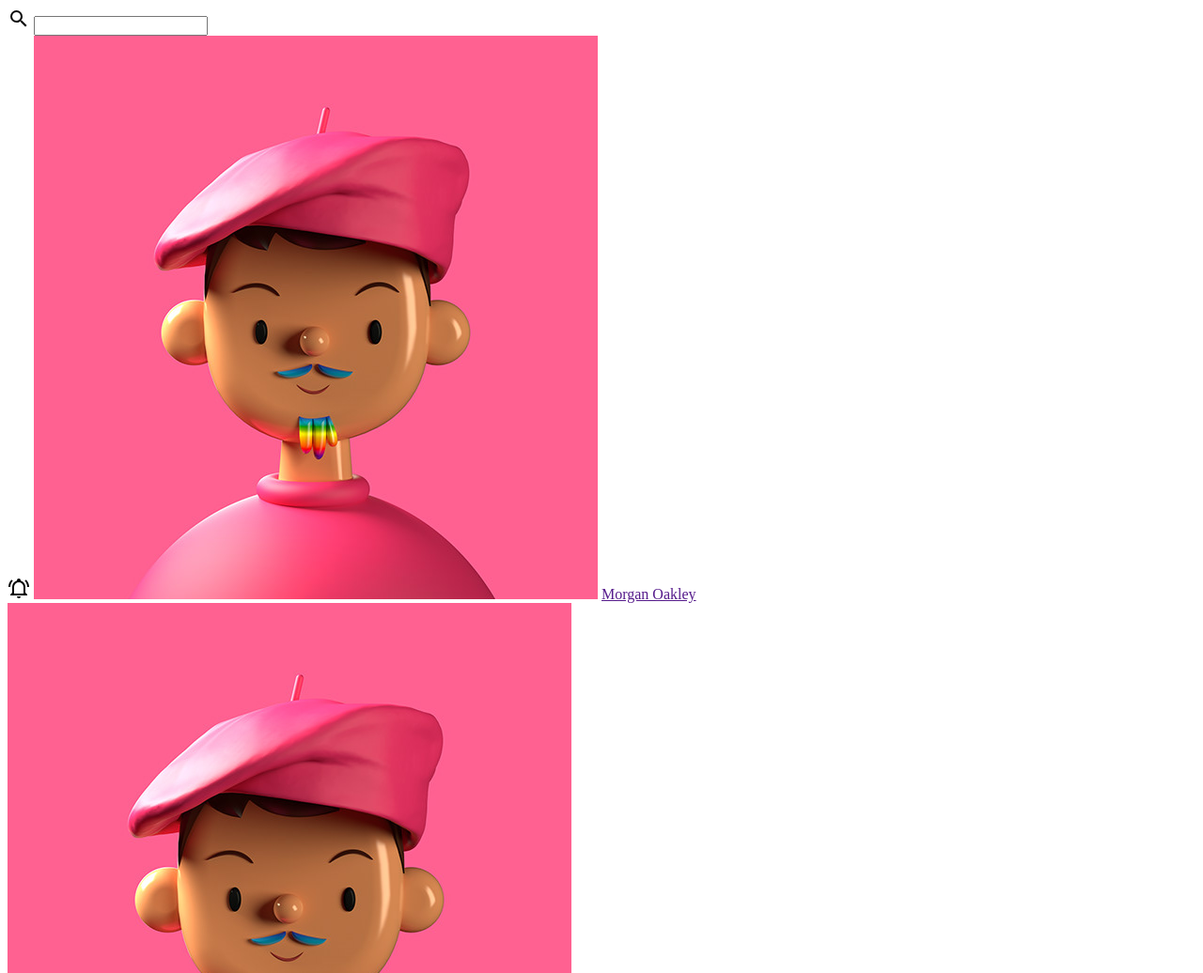
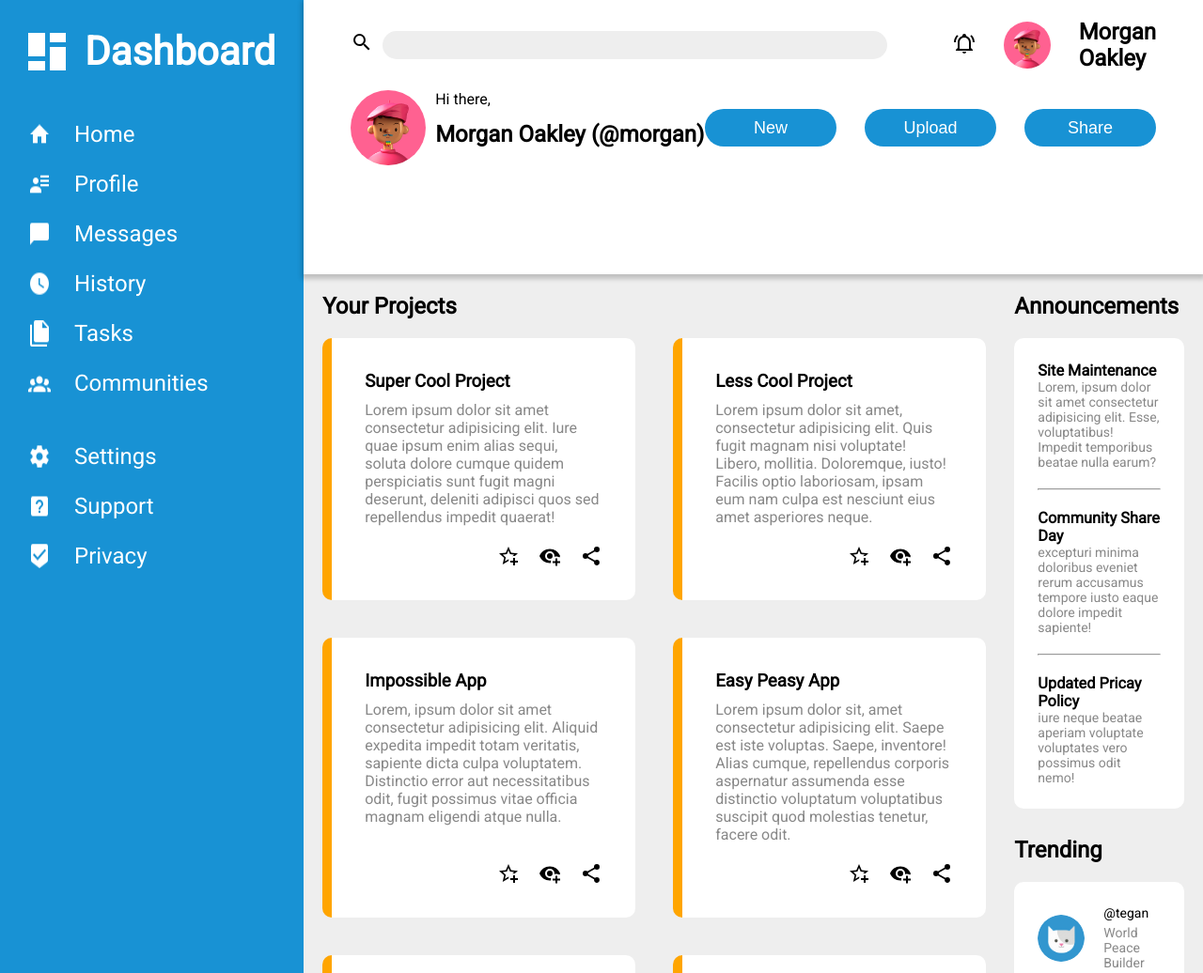
Before and after one commit to A7mad-2000as/dashboard, a plain HTML site: page index.html in a window 1280 px wide. Shown: the top 1036 px of the page at 94% size. Drawn offline with Linux system fonts and the light colour scheme.

Commit message:
Style the webpage

```diff
--- a/index.html
+++ b/index.html
@@ -1,31 +1,35 @@
 <!DOCTYPE html>
 <html lang="en">
+
 <head>
     <meta charset="UTF-8">
     <meta http-equiv="X-UA-Compatible" content="IE=edge">
     <meta name="viewport" content="width=device-width, initial-scale=1.0">
     <title>Dashboard</title>
+    <link rel="preconnect" href="https://fonts.googleapis.com">
+    <link rel="preconnect" href="https://fonts.gstatic.com" crossorigin>
+    <link href="https://fonts.googleapis.com/css2?family=Roboto&display=swap" rel="stylesheet">
+    <link rel="stylesheet" href="style.css">
 </head>
+
 <body>
     <header>
         <div class="search-and-control">
             <form action="#" method="get" class="search">
-                <div class="search">
                 <label for="search">
                     <img src="assets/magnify.svg" alt="search">
                 </label>
                 <input type="search" id="search">
-                </div>
             </form>
             <div class="user-control">
-                <a href=""><img src="assets/bell-ring-outline.svg" alt="notifications"></a>
-                <img src="assets/avatar.jpg" alt="avatar">
-                <a href="" class="username">Morgan Oakley</a>
+                <div class="notifications"><img src="assets/bell-ring-outline.svg" alt="notifications"></div>
+                <img src="assets/avatar.jpg" alt="avatar" class="avatar">
+                <div class="username">Morgan Oakley</div>
             </div>
         </div>
         <div class="greeting-and-buttons">
             <div class="greeting">
-                <img src="assets/avatar.jpg" alt="avatar">
+                <img src="assets/avatar.jpg" alt="avatar" class="avatar">
                 <p>Hi there,</p>
                 <p>Morgan Oakley (@morgan)</p>
             </div>
@@ -39,49 +43,72 @@
 
     <nav>
         <div class="main-title">
-            <div class="title-icon"></div>
+            <div class="title-icon">
+                <div class="inner-icon-div"></div>
+                <div class="inner-icon-div"></div>
+                <div class="inner-icon-div"></div>
+                <div class="inner-icon-div"></div>
+            </div>
             <h1>Dashboard</h1>
         </div>
         <ul class="main-nav">
+            <a href="">
                 <li class="nav-item">
                     <img src="assets/home.png" alt="home-icon" class="nav-item-icon">
                     <div class="nav-item-text">Home</div>
                 </li>
+            </a>
+            <a href="">
                 <li class="nav-item">
                     <img src="assets/account-details.png" alt="profile-icon" class="nav-item-icon">
                     <div class="nav-item-text">Profile</div>
                 </li>
+            </a>
+            <a href="">
                 <li class="nav-item">
                     <img src="assets/message.png" alt="messages-icon" class="nav-item-icon">
                     <div class="nav-item-text">Messages</div>
                 </li>
+            </a>
+            <a href="">
                 <li class="nav-item">
                     <img src="assets/clock.png" alt="history-icon" class="nav-item-icon">
                     <div class="nav-item-text">History</div>
                 </li>
+            </a>
+            <a href="">
                 <li class="nav-item">
                     <img src="assets/file-multiple.png" alt="tasks-icon" class="nav-item-icon">
                     <div class="nav-item-text">Tasks</div>
                 </li>
+            </a>
+            <a href="">
                 <li class="nav-item">
                     <img src="assets/account-group.png" alt="communities-icon" class="nav-item-icon">
                     <div class="nav-item-text">Communities</div>
                 </li>
+            </a>
         </ul>
 
         <ul class="secondary-nav">
+            <a href="">
                 <li class="nav-item">
                     <img src="assets/cog.png" alt="settings-icon" class="nav-item-icon">
                     <div class="nav-item-text">Settings</div>
                 </li>
+            </a>
+            <a href="">
                 <li class="nav-item">
                     <img src="assets/help-box.png" alt="support-icon" class="nav-item-icon">
                     <div class="nav-item-text">Support</div>
                 </li>
+            </a>
+            <a href="">
                 <li class="nav-item">
                     <img src="assets/marker-check.png" alt="privcy-icon" class="nav-item-icon">
                     <div class="nav-item-text">Privacy</div>
                 </li>
+            </a>
         </ul>
     </nav>
 
@@ -92,7 +119,9 @@
                 <div class="card">
                     <div class="description">
                         <h3>Super Cool Project</h3>
-                        <p>Lorem ipsum dolor sit amet consectetur adipisicing elit. Iure quae ipsum enim alias sequi, soluta dolore cumque quidem perspiciatis sunt fugit magni deserunt, deleniti adipisci quos sed repellendus impedit quaerat!</p>
+                        <p>Lorem ipsum dolor sit amet consectetur adipisicing elit. Iure quae ipsum enim alias sequi,
+                            soluta dolore cumque quidem perspiciatis sunt fugit magni deserunt, deleniti adipisci quos
+                            sed repellendus impedit quaerat!</p>
                     </div>
                     <div class="card-buttons">
                         <img src="assets/star-plus-outline.svg" alt="like" class="card-button">
@@ -103,7 +132,9 @@
                 <div class="card">
                     <div class="description">
                         <h3>Less Cool Project</h3>
-                        <p>Lorem ipsum dolor sit amet, consectetur adipisicing elit. Quis fugit magnam nisi voluptate! Libero, mollitia. Doloremque, iusto! Facilis optio laboriosam, ipsam eum nam culpa est nesciunt eius amet asperiores neque.</p>
+                        <p>Lorem ipsum dolor sit amet, consectetur adipisicing elit. Quis fugit magnam nisi voluptate!
+                            Libero, mollitia. Doloremque, iusto! Facilis optio laboriosam, ipsam eum nam culpa est
+                            nesciunt eius amet asperiores neque.</p>
                     </div>
                     <div class="card-buttons">
                         <img src="assets/star-plus-outline.svg" alt="like" class="card-button">
@@ -114,7 +145,9 @@
                 <div class="card">
                     <div class="description">
                         <h3>Impossible App</h3>
-                        <p>Lorem, ipsum dolor sit amet consectetur adipisicing elit. Aliquid expedita impedit totam veritatis, sapiente dicta culpa voluptatem. Distinctio error aut necessitatibus odit, fugit possimus vitae officia magnam eligendi atque nulla.</p>
+                        <p>Lorem, ipsum dolor sit amet consectetur adipisicing elit. Aliquid expedita impedit totam
+                            veritatis, sapiente dicta culpa voluptatem. Distinctio error aut necessitatibus odit, fugit
+                            possimus vitae officia magnam eligendi atque nulla.</p>
                     </div>
                     <div class="card-buttons">
                         <img src="assets/star-plus-outline.svg" alt="like" class="card-button">
@@ -125,7 +158,9 @@
                 <div class="card">
                     <div class="description">
                         <h3>Easy Peasy App</h3>
-                        <p>Lorem ipsum dolor sit, amet consectetur adipisicing elit. Saepe est iste voluptas. Saepe, inventore! Alias cumque, repellendus corporis aspernatur assumenda esse distinctio voluptatum voluptatibus suscipit quod molestias tenetur, facere odit.</p>
+                        <p>Lorem ipsum dolor sit, amet consectetur adipisicing elit. Saepe est iste voluptas. Saepe,
+                            inventore! Alias cumque, repellendus corporis aspernatur assumenda esse distinctio
+                            voluptatum voluptatibus suscipit quod molestias tenetur, facere odit.</p>
                     </div>
                     <div class="card-buttons">
                         <img src="assets/star-plus-outline.svg" alt="like" class="card-button">
@@ -136,7 +171,9 @@
                 <div class="card">
                     <div class="description">
                         <h3>Ad Blocker</h3>
-                        <p>Lorem ipsum dolor sit amet consectetur adipisicing elit. Facere nemo saepe tempora eius quos reprehenderit consequuntur esse sed, neque doloremque tenetur quasi assumenda eveniet quia quas veritatis sequi libero. Dolores.</p>
+                        <p>Lorem ipsum dolor sit amet consectetur adipisicing elit. Facere nemo saepe tempora eius quos
+                            reprehenderit consequuntur esse sed, neque doloremque tenetur quasi assumenda eveniet quia
+                            quas veritatis sequi libero. Dolores.</p>
                     </div>
                     <div class="card-buttons">
                         <img src="assets/star-plus-outline.svg" alt="like" class="card-button">
@@ -147,7 +184,9 @@
                 <div class="card">
                     <div class="description">
                         <h3>Money Maker</h3>
-                        <p>Lorem ipsum, dolor sit amet consectetur adipisicing elit. Ipsam, rerum perspiciatis expedita magnam, dolores quos nam cupiditate nihil dolore quae ea vero qui, facere ad modi ipsa molestias in. Atque?</p>
+                        <p>Lorem ipsum, dolor sit amet consectetur adipisicing elit. Ipsam, rerum perspiciatis expedita
+                            magnam, dolores quos nam cupiditate nihil dolore quae ea vero qui, facere ad modi ipsa
+                            molestias in. Atque?</p>
                     </div>
                     <div class="card-buttons">
                         <img src="assets/star-plus-outline.svg" alt="like" class="card-button">
@@ -160,47 +199,60 @@
 
         <aside class="announcements">
             <h2>Announcements</h2>
-            <ul class="announcment-list">
-                <li class="announcment">
+            <ul class="announcement-list">
+                <li class="announcement">
                     <h3>Site Maintenance</h3>
-                    <p>Lorem, ipsum dolor sit amet consectetur adipisicing elit. Esse, voluptatibus! Impedit temporibus beatae nulla earum? Deserunt nostrum pariatur quia, praesentium non, soluta assumenda error accusamus quidem minima perspiciatis esse molestias.</p>
+                    <p>Lorem, ipsum dolor sit amet consectetur adipisicing elit. Esse, voluptatibus! Impedit temporibus
+                        beatae nulla earum? </p>
                 </li>
-                <li class="announcment">
+                <hr>
+                <li class="announcement">
                     <h3>Community Share Day</h3>
-                    <p>Lorem, ipsum dolor sit amet consectetur adipisicing elit. Esse, voluptatibus! Impedit temporibus beatae nulla earum? Deserunt nostrum pariatur quia, praesentium non, soluta assumenda error accusamus quidem minima perspiciatis esse molestias.</p>
+                    <p>excepturi minima doloribus eveniet rerum accusamus tempore iusto eaque dolore impedit sapiente!
+                    </p>
                 </li>
-                <li class="announcment">
+                <hr>
+                <li class="announcement">
                     <h3>Updated Pricay Policy</h3>
-                    <p>Lorem, ipsum dolor sit amet consectetur adipisicing elit. Esse, voluptatibus! Impedit temporibus beatae nulla earum? Deserunt nostrum pariatur quia, praesentium non, soluta assumenda error accusamus quidem minima perspiciatis esse molestias.</p>
+                    <p>iure neque beatae aperiam voluptate voluptates vero possimus odit nemo!</p>
                 </li>
             </ul>
         </aside>
 
         <aside class="trending">
-            <h3>Trending</h3>
+            <h2>Trending</h2>
             <ul class="trending-list">
                 <li>
-                    <img src="" alt="" class="trending-icon">
+                    <img src="assets/secondary-avatar-1.png" alt="avatar" class="avatar">
+                    <div class="trending-description">
                         <p class="trending-username">@tegan</p>
                         <p class="trending-description">World Peace Builder</p>
+                    </div>
                 </li>
                 <li>
-                    <img src="" alt="" class="trending-icon">
+                    <img src="assets/secondary-avatar-2.png.png" alt="avatar" class="avatar">
+                    <div class="trending-description">
                         <p class="trending-username">@morgan</p>
                         <p class="trending-description">Super Cool Project</p>
+                    </div>
                 </li>
                 <li>
-                    <img src="" alt="" class="trending-icon">
+                    <img src="assets/secondary-avatar-3.jpeg" alt="avatar" class="avatar">
+                    <div class="trending-description">
                         <p class="trending-username">@kendall</p>
                         <p class="trending-description">Life Changing App</p>
+                    </div>
                 </li>
                 <li>
-                    <img src="" alt="" class="trending-icon">
+                    <img src="assets/secondary-avatar-3.png" alt="avatar" class="avatar">
+                    <div class="trending-description">
                         <p class="trending-username">@alex</p>
                         <p class="trending-description">No Traffic Maker</p>
+                    </div>
                 </li>
             </ul>
         </aside>
     </main>
 </body>
+
 </html>
--- /dev/null
+++ b/style.css
@@ -0,0 +1,253 @@
+* {
+    box-sizing: border-box;
+    margin: 0;
+    padding: 0;
+}
+
+:root {
+    --btn-and-nav-color: #1892d4;
+    --info-text-color: #888;
+    font-family: 'Roboto', sans-serif;
+}
+
+body {
+    display: grid;
+    grid-template-columns: 1fr 6fr;
+    grid-template-rows: 1fr 4fr;
+}
+
+ul {
+    list-style: none;
+}
+
+.avatar {
+    width: 50px;
+    height: 50px;
+    border-radius: 50%;
+}
+
+header {
+    padding: 20px 50px;
+    position: relative;
+    box-shadow: 0 3px 5px 2px rgba(0, 0, 0, 0.2);
+}
+
+.search-and-control {
+    display: grid;
+    grid-template-columns: 3fr 1fr;
+    align-items: center;
+    gap: 70px;
+}
+
+form {
+    display: flex;
+    align-items: flex-start;
+    gap: 10px;
+}
+
+input[type="search"] {
+    height: 30px;
+    background-color: #eee;
+    border: none;
+    border-radius: 20px;
+    flex: 1;
+}
+
+.user-control {
+    display: flex;
+    gap: 30px;
+    align-items: center;
+}
+
+.notifications, .username, button, .card-buttons > * {
+    cursor: pointer;
+}
+
+.username {
+    font-size: 24px;
+    font-weight: bold;
+}
+
+.greeting-and-buttons {
+    display: flex;
+    align-items: center;
+    margin-top: 20px;
+}
+
+.greeting {
+    display: grid;
+    grid-template-columns: 1fr 7fr;
+    grid-template-rows: 1fr 2fr;
+    gap: 10px;
+    flex: 1;
+}
+
+.greeting > .avatar {
+    width: 80px;
+    height: 80px;
+    grid-row: 1 / -1;
+}
+
+.greeting > p:last-of-type {
+    font-size: 24px;
+    font-weight: bold;
+}
+
+.buttons {
+    display: flex;
+    gap: 30px;
+}
+
+button {
+    width: 140px;
+    height: 40px;
+    border: none;
+    border-radius: 30px;
+    background-color: var(--btn-and-nav-color);
+    color: white;
+    font-size: 18px;
+}
+
+nav {
+    grid-row: 1 / -1;
+    padding: 30px;
+    background-color: var(--btn-and-nav-color);
+    color: white;
+}
+
+.main-title {
+    margin-bottom: 50px;
+    display: flex;
+    gap: 20px;
+    align-items: center;
+}
+
+h1 {
+    font-size: 42px;
+}
+
+.title-icon {
+    width: 40px;
+    height: 40px;
+    display: grid;
+    grid-template-columns: 1fr 1fr;
+    grid-template-rows: repeat(3, 1fr);
+    gap: 5px;
+}
+
+.inner-icon-div {
+    background-color: white;
+}
+
+.inner-icon-div:first-child {
+    grid-row: 1 / 3;
+}
+
+.inner-icon-div:last-child {
+    grid-row: 2 / 4;
+}
+
+.main-nav {
+    margin-bottom: 50px;
+}
+
+.nav-item {
+    display: flex;
+    gap: 25px;
+    margin-bottom: 25px;
+    font-size: 24px;
+}
+
+a {
+    color: inherit;
+    text-decoration: none;
+}
+
+main {
+    display: grid;
+    grid-template-columns: 4fr 1fr;
+    grid-template-rows: 1fr 1fr;
+    gap: 30px;
+    padding: 20px;
+    background-color: #eee;
+}
+
+.your-projects {
+    grid-row: 1 / -1;
+}
+
+h2 {
+    margin-bottom: 20px;
+}
+
+.project-cards {
+    display: grid;
+    grid-template-columns: repeat(auto-fit, minmax(320px, 1fr));
+    gap: 40px;
+}
+
+.card {
+    background-color: white;
+    height: 220x;
+    border-radius: 10px;
+    border-left: 10px solid orange;
+    padding: 35px;
+    display: flex;
+    flex-direction: column;
+}
+
+.description {
+    flex: 1;
+}
+
+.description > p {
+    margin-top: 10px;
+    color: var(--info-text-color);
+    margin-bottom: 20px;
+}
+
+.card-buttons {
+    display: flex;
+    justify-content: flex-end;
+    gap: 20px;
+}
+
+.announcement-list, .trending-list {
+    background-color: white;
+    border-radius: 10px;
+    padding: 25px;
+    font-size: 14px;
+}
+
+.announcement-list p {
+    color: var(--info-text-color);
+}
+
+hr {
+    margin: 20px 0;
+}
+
+.trending-list > li {
+    display: flex;
+    align-items: center;
+    gap: 20px;
+    margin-bottom: 10px;
+}
+
+.trending-list > li  p:last-of-type {
+    margin-top: 5px;
+    color: var(--info-text-color);
+}
+
+.notifications:hover, .card-button:hover {
+    border-radius: 50%;
+    background-color: #ddd;
+}
+
+.notifications:active, .card-button:active {
+    background-color: #888;
+}
+
+a:hover {
+    text-decoration: underline;
+}
```
Also changed, not shown: assets/secondary-avatar-1.png (added), assets/secondary-avatar-2.png.png (added), assets/secondary-avatar-3.jpeg (added), assets/secondary-avatar-3.png (added). Lines whose indentation alone changed are shown as unchanged.
